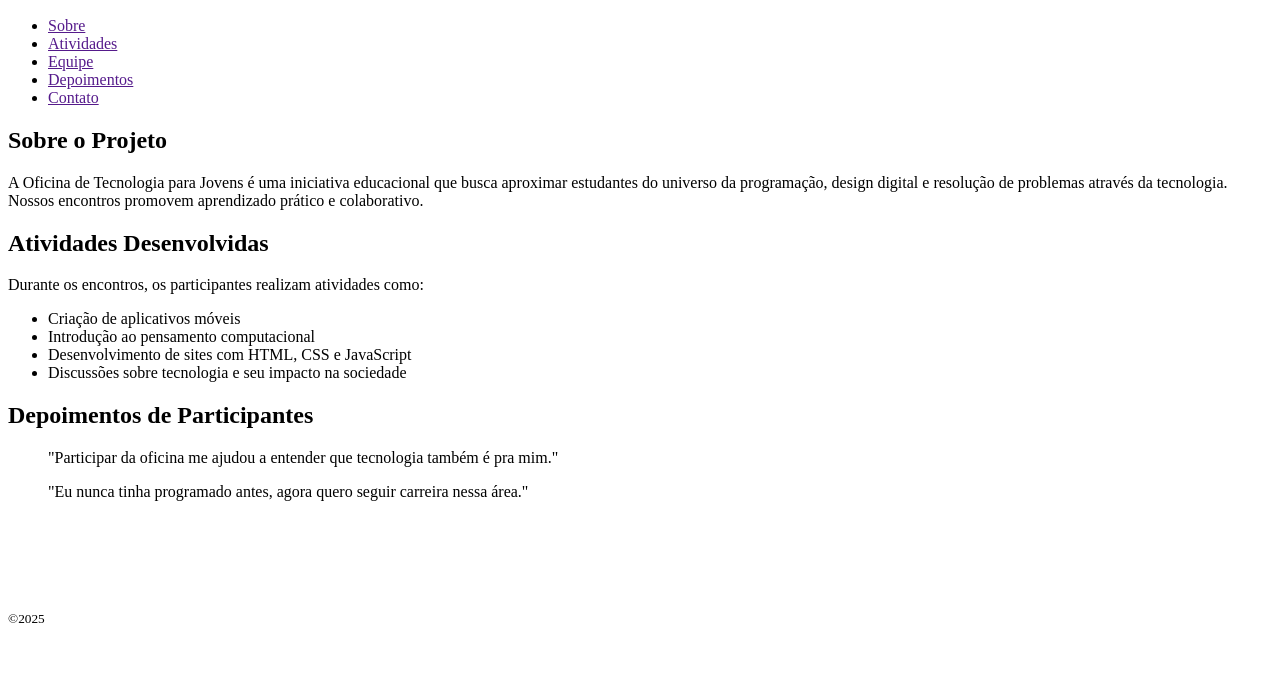
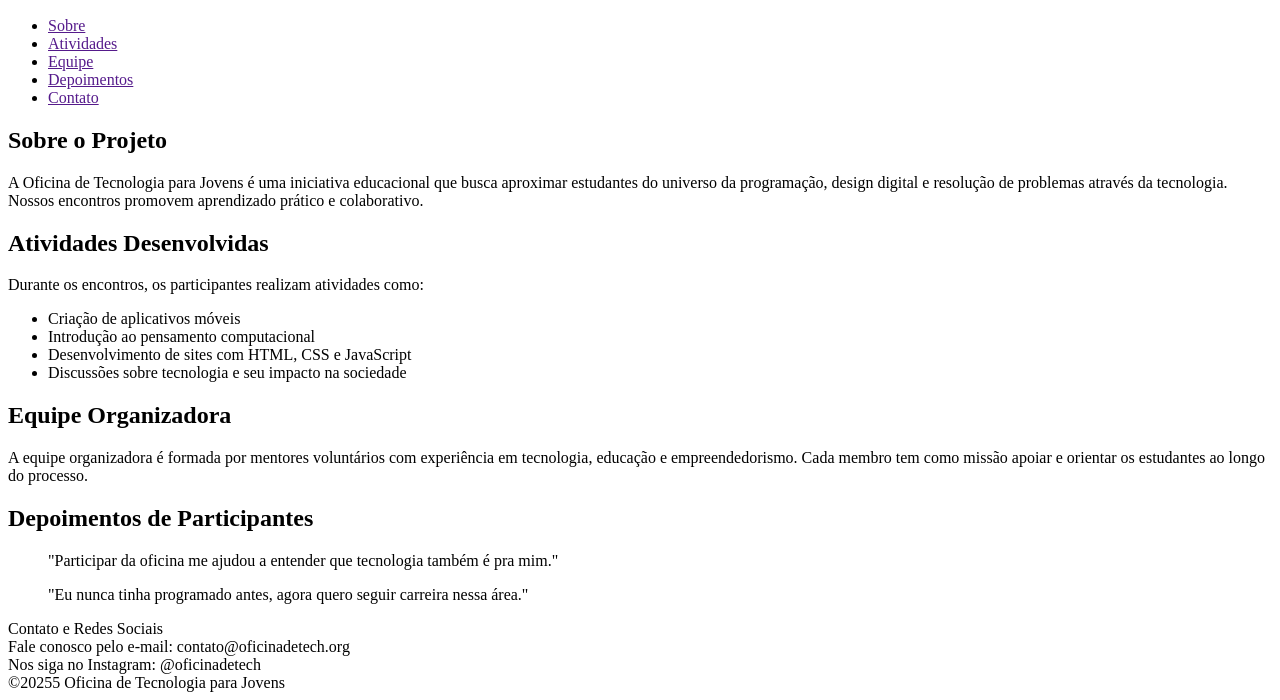
Before and after one commit to IFSPBRA-LPW/tags-semanticas-LauraNizolli, a plain HTML site: page index.html in a window 1280 px wide. Shown: the part 110-810 px from the top of the page. Drawn offline with Linux system fonts and the light colour scheme.

Commit message:
Alterações finais

```diff
--- a/index.html
+++ b/index.html
@@ -21,6 +21,7 @@
             </ul>
         </nav>
     </header>
+    <main>
     <section>
         <h2>Sobre o Projeto</h2>
         <p>
@@ -31,22 +32,20 @@
         </p>
     </section>
     <section>
-        <p>
             <h2>Atividades Desenvolvidas</h2>
-            Durante os encontros, os participantes realizam atividades como:
+            <p>Durante os encontros, os participantes realizam atividades como:</p>
             <ul>
                 <li>Criação de aplicativos móveis</li>
                 <li>Introdução ao pensamento computacional</li>
                 <li>Desenvolvimento de sites com HTML, CSS e JavaScript</li>
                 <li>Discussões sobre tecnologia e seu impacto na sociedade</li>
             </ul>
-        </p>
     </section>
     <section>
-        <p>
-            <h2></h2>
-
-        </p>
+            <h2>Equipe Organizadora</h2>
+            <p>A equipe organizadora é formada por mentores voluntários com experiência em
+                tecnologia, educação e empreendedorismo. Cada membro tem como missão apoiar e
+                orientar os estudantes ao longo do processo.</p>
     </section>
     <section>
         <h2>Depoimentos de Participantes</h2>
@@ -55,17 +54,14 @@
         </blockquote>
         <blockquote>
             "Eu nunca tinha programado antes, agora quero seguir carreira nessa área."
-
         </blockquote>
     </section>
+    </main>
     <footer>
-        <small>
-            <p></p><br>
-            <p></p><br>
-            <p></p><br>
-            <p>&copy;2025</p><br>
-        </small>
-
+            Contato e Redes Sociais<br>
+            Fale conosco pelo e-mail: contato@oficinadetech.org<br>
+            Nos siga no Instagram: @oficinadetech<br>
+            &copy;20255 Oficina de Tecnologia para Jovens<br>
     </footer>
 
 
```
